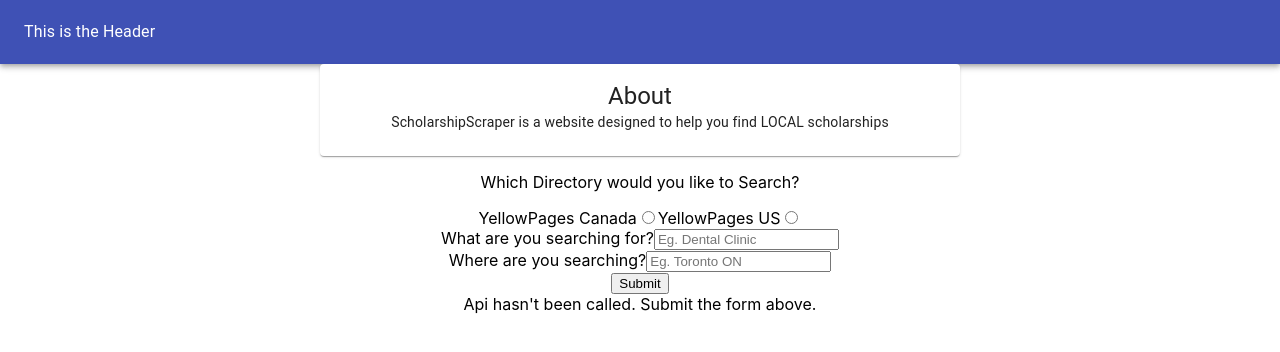
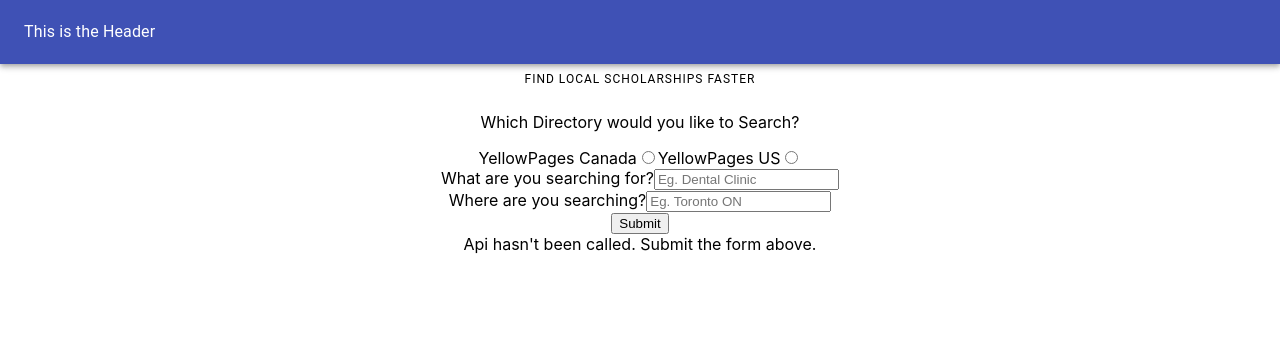
Before and after one commit to TahaM1/ScholarshipScraper, a React (Create React App) app in the folder react-frontend/: page / in a window 1280 px wide. Shown: the top 352 px of the page. Built offline with nearby package versions, Linux system fonts and the light colour scheme.

Commit message:
changed text

```diff
--- a/react-frontend/src/components/AboutCard.js
+++ b/react-frontend/src/components/AboutCard.js
@@ -24,17 +24,9 @@
   const bull = <span className={classes.bullet}>•</span>;
 
   return (
-    <Card>
-      <CardContent>
-        <Typography variant="h5" component="h2">
-          About
-        </Typography>
-        <Typography variant="body2" component="p">
-          ScholarshipScraper is a website designed to help you find LOCAL
-          scholarships
-        </Typography>
-      </CardContent>
-    </Card>
+    <Typography variant="overline" component="p">
+      Find LOCAL scholarships faster
+    </Typography>
   );
 };
 
```
